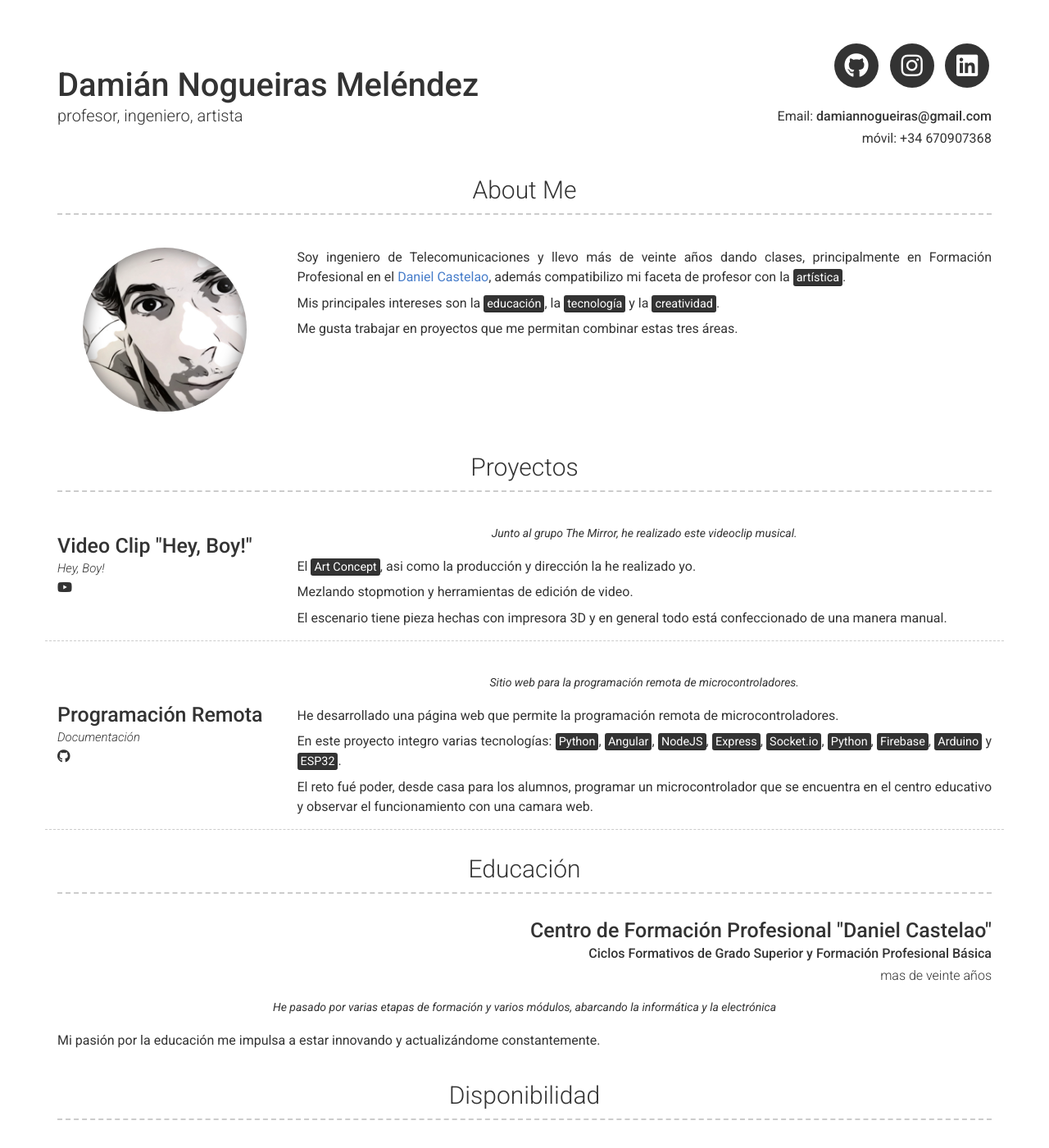
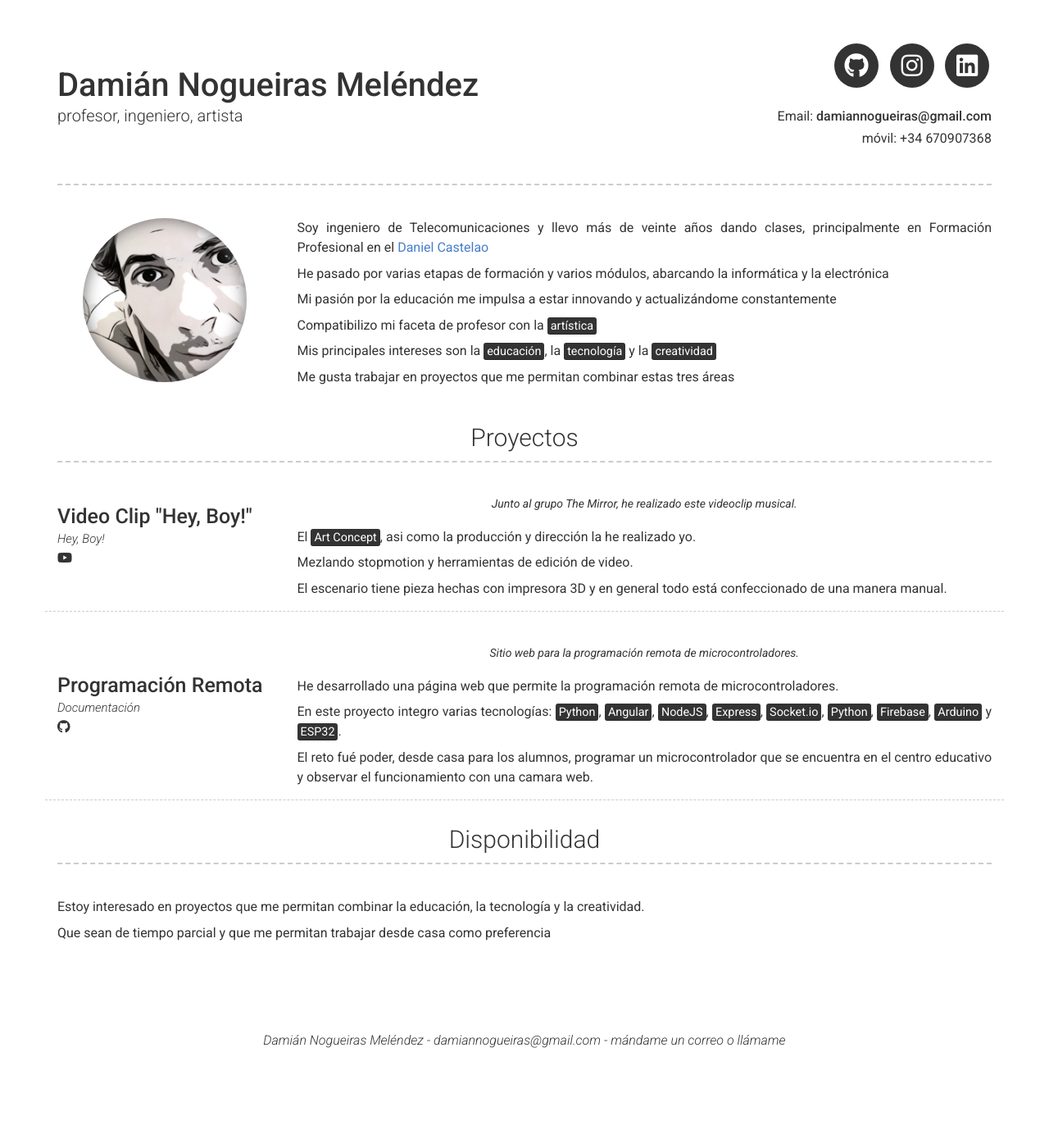
Before and after one commit to damiannogueiras/CV, a Jekyll site: the page built from index.md, in a window 1280 px wide and 1400 px high. Shown: the whole window at 82% size. Built offline with Jekyll 4.4.1, drawn with Linux system fonts in a browser that asks for light colours; nearby versions of some CDN libraries; some of the changed text lies outside the part shown.

Commit message:
delete "about me" title

```diff
--- a/_config.yml
+++ b/_config.yml
@@ -48,14 +48,20 @@ linkedin_username: damiannogueiras
 # google_analytics: "UA-00000000-0"
 
 # About Section
-about_title:
+# about_title:
 about_profile_image: images/fotoPerfil3.jpg
 about_content: | # this will include new lines to allow paragraphs
-  Soy ingeniero de Telecomunicaciones y llevo más de veinte años dando clases, principalmente en Formación Profesional en el [Daniel Castelao](http://www.danielcastelao.org), además compatibilizo mi faceta de profesor con la <mark>artística</mark>.
+  Soy ingeniero de Telecomunicaciones y llevo más de veinte años dando clases, principalmente en Formación Profesional en el [Daniel Castelao](http://www.danielcastelao.org)
 
-  Mis principales intereses son la <mark>educación</mark>, la <mark>tecnología</mark> y la <mark>creatividad</mark>.
+  He pasado por varias etapas de formación y varios módulos, abarcando la informática y la electrónica
 
-  Me gusta trabajar en proyectos que me permitan combinar estas tres áreas.
+  Mi pasión por la educación me impulsa a estar innovando y actualizándome constantemente
+
+  Compatibilizo mi faceta de profesor con la <mark>artística</mark>
+
+  Mis principales intereses son la <mark>educación</mark>, la <mark>tecnología</mark> y la <mark>creatividad</mark>
+
+  Me gusta trabajar en proyectos que me permitan combinar estas tres áreas
 
 
 content:
@@ -100,17 +106,7 @@ content:
 
           El reto fué poder, desde casa para los alumnos, programar un microcontrolador que se encuentra en el centro educativo y observar el funcionamiento con una camara web.
 
-  - title: Educación
-    layout: list
-    content:
-      - layout: top-right
-        title: Centro de Formación Profesional "Daniel Castelao"
-        sub_title: Ciclos Formativos de Grado Superior y Formación Profesional Básica
-        caption: mas de veinte años
-        quote: >
-          He pasado por varias etapas de formación y varios módulos, abarcando la informática y la electrónica
-        description: | # this will include new lines to allow paragraphs
-          Mi pasión por la educación me impulsa a estar innovando y actualizándome constantemente.
+
   - title: Disponibilidad
     layout: text
     content: | # this will include new lines to allow paragraphs
@@ -120,7 +116,7 @@ content:
 
 # Footer
 footer_show_references: true
-references_title: mándame un correo si quieres contactar conmigo o llámame
+references_title: mándame un correo o llámame
 
 # Build settings
 # (Use this if you are hosting your resume on GitHub Pages)
--- a/_includes/about.html
+++ b/_includes/about.html
@@ -1,6 +1,6 @@
 <div class="container intro-container">
   <h3 id="{{ site.about_title | slugify | default: 'about-me' }}">{{ site.about_title | default:
-  "About Me" }}</h3>
+  " " }}</h3>
   <div class="row clearfix">
     {%- if site.about_profile_image -%}
       <div class="col-xs-12 col-sm-4 col-md-3 no-print">
```
